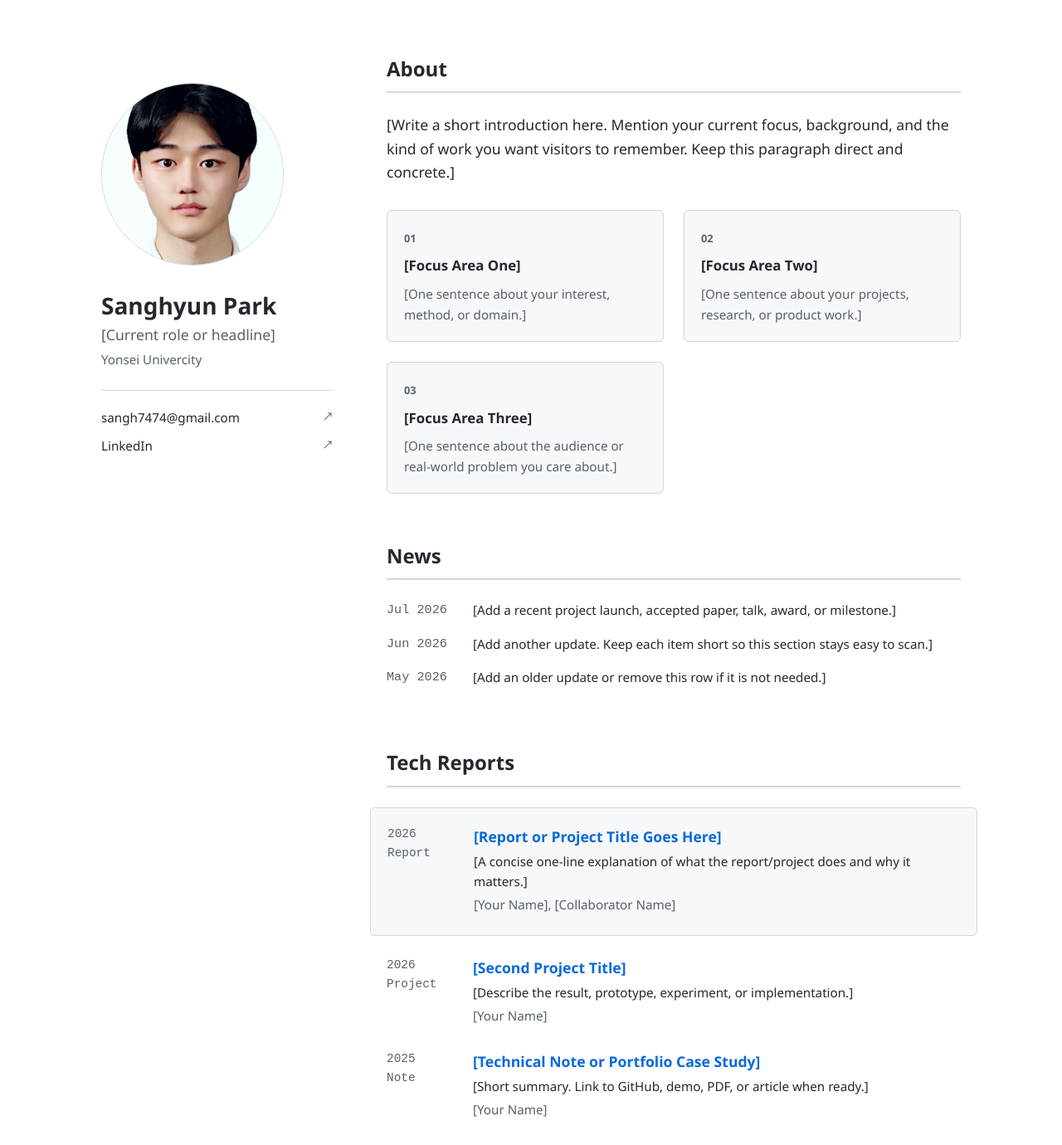
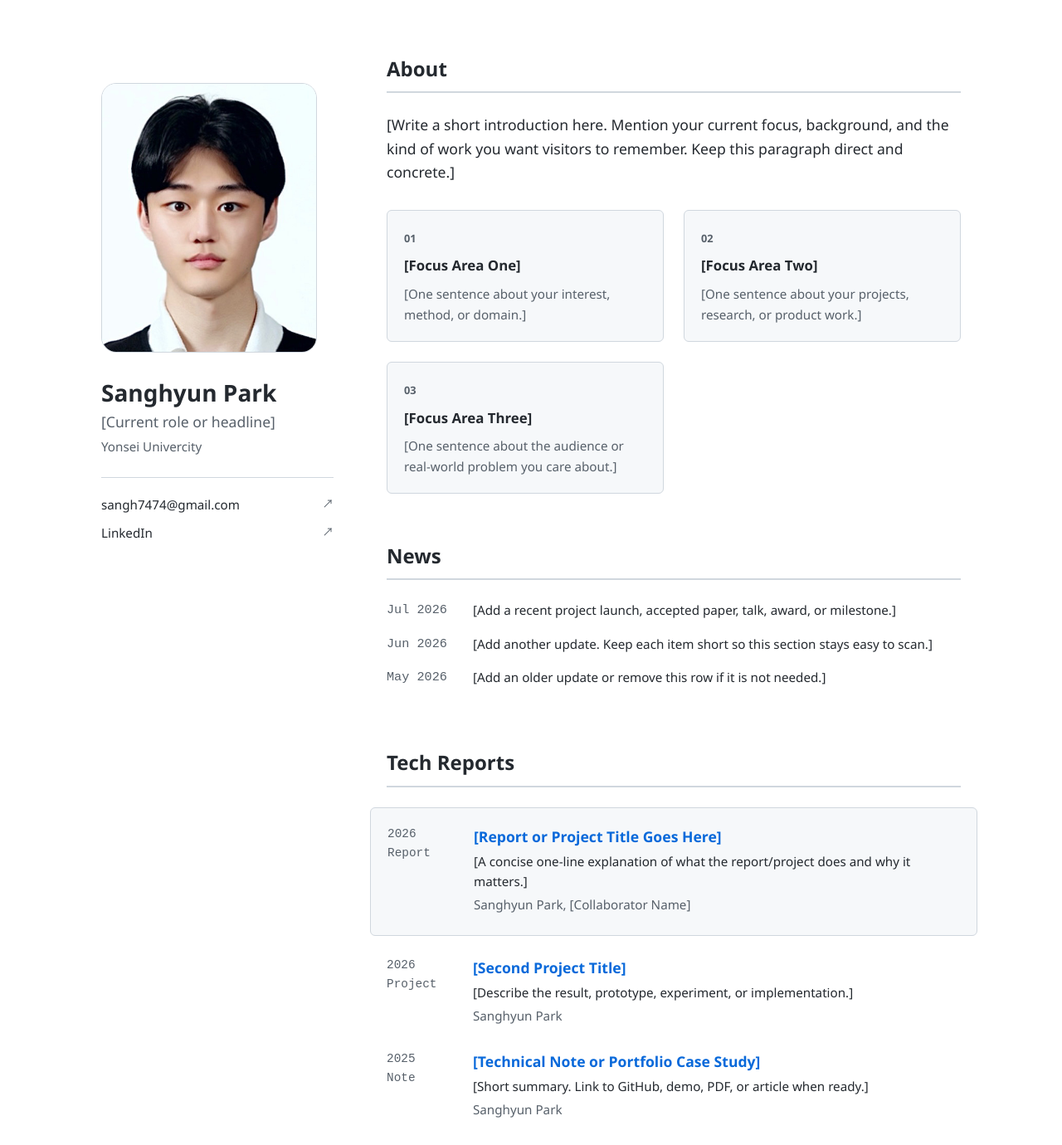
Before and after one commit to sanghyun747/sanghyun747.github.io, a plain HTML site: page index.html in a window 1280 px wide. Shown: the top 1380 px of the page at 83% size. Drawn offline with Linux system fonts and the light colour scheme.

Commit message:
Update page title and portrait frame

```diff
--- a/index.html
+++ b/index.html
@@ -3,7 +3,7 @@
 <head>
   <meta charset="utf-8">
   <meta name="viewport" content="width=device-width, initial-scale=1">
-  <title>[Your Name] | Personal Profile</title>
+  <title>Home</title>
   <meta name="description" content="Editable personal academic and professional profile homepage template.">
   <link rel="stylesheet" href="styles.css">
 </head>
@@ -13,7 +13,7 @@
   <main id="main" class="page-shell">
     <aside class="profile-rail" aria-label="Profile summary">
       <figure class="portrait-card">
-        <img src="assets/profile-photo.jpeg" alt="[Your Name] portrait">
+        <img src="assets/profile-photo.jpeg" alt="Sanghyun Park portrait">
       </figure>
 
       <section class="identity-card" aria-labelledby="identity-title">
@@ -93,7 +93,7 @@
           <div>
             <h3><a href="#">[Report or Project Title Goes Here]</a></h3>
             <p>[A concise one-line explanation of what the report/project does and why it matters.]</p>
-            <p class="authors">[Your Name], [Collaborator Name]</p>
+            <p class="authors">Sanghyun Park, [Collaborator Name]</p>
           </div>
         </article>
 
@@ -105,7 +105,7 @@
           <div>
             <h3><a href="#">[Second Project Title]</a></h3>
             <p>[Describe the result, prototype, experiment, or implementation.]</p>
-            <p class="authors">[Your Name]</p>
+            <p class="authors">Sanghyun Park</p>
           </div>
         </article>
 
@@ -117,7 +117,7 @@
           <div>
             <h3><a href="#">[Technical Note or Portfolio Case Study]</a></h3>
             <p>[Short summary. Link to GitHub, demo, PDF, or article when ready.]</p>
-            <p class="authors">[Your Name]</p>
+            <p class="authors">Sanghyun Park</p>
           </div>
         </article>
       </section>
@@ -191,7 +191,7 @@
   </main>
 
   <footer class="site-footer">
-    <p>© <span data-current-year>2026</span> [Your Name].</p>
+    <p>© <span data-current-year>2026</span> Sanghyun Park.</p>
     <a href="#main">Back to top</a>
   </footer>
 
--- a/styles.css
+++ b/styles.css
@@ -80,10 +80,11 @@ h1, h2, h3, h4, h5, h6 {
 }
 .portrait-card img {
   width: 100%;
-  max-width: 220px;
-  aspect-ratio: 1/1;
+  max-width: 260px;
+  aspect-ratio: 4/5;
   object-fit: cover;
-  border-radius: 50%;
+  object-position: center 18%;
+  border-radius: 18px;
   border: 1px solid var(--border-color);
   margin-bottom: 1.5rem;
 }
@@ -363,7 +364,7 @@ h1, h2, h3, h4, h5, h6 {
     align-items: center;
   }
   .portrait-card img {
-    max-width: 140px;
+    max-width: 160px;
     margin-bottom: 0;
   }
   .contact-stack {
@@ -441,7 +442,7 @@ h1, h2, h3, h4, h5, h6 {
     padding-bottom: 1rem;
   }
   .portrait-card img {
-    max-width: 120px;
+    max-width: 140px;
     float: left;
     margin-right: 1.5rem;
   }
```
